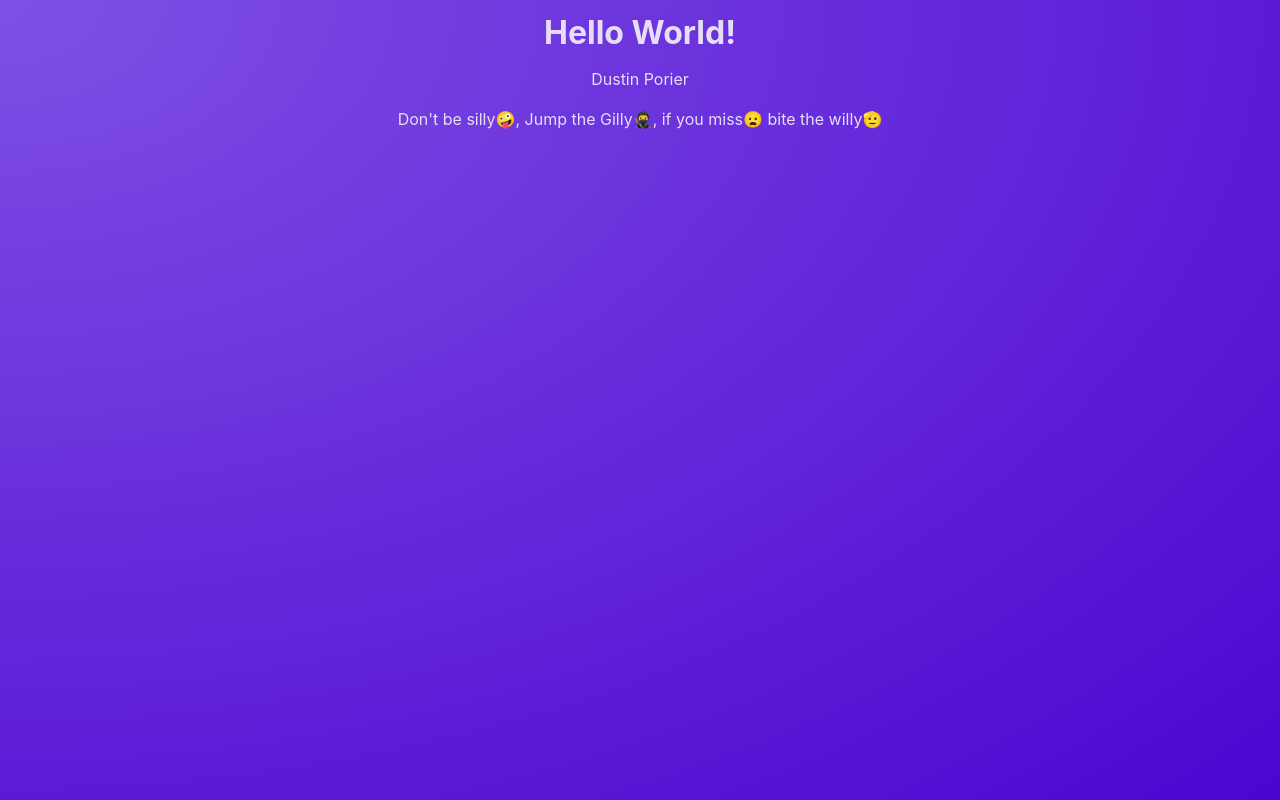
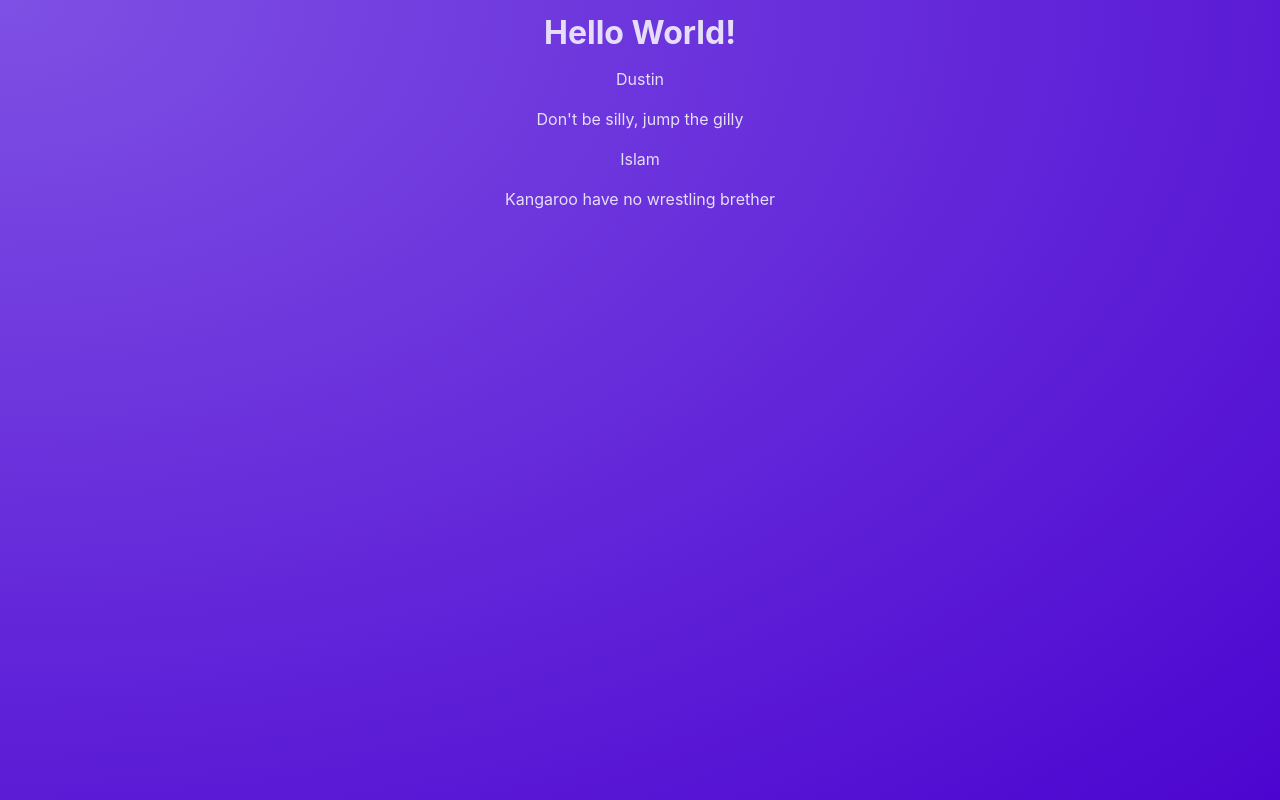
Before and after one commit to AaradhyaGitHub/React-Review, a React (Vite) app in the folder react-postit-basics/: page / in a window 1280 px wide. Built offline with nearby package versions, Linux system fonts and the light colour scheme.

Commit message:
Added and passed props

```diff
--- a/react-postit-basics/src/App.jsx
+++ b/react-postit-basics/src/App.jsx
@@ -1,10 +1,11 @@
 import Post from "./components/Post";
 function App() {
   return (
-    <div>
+    <main>
       <h1>Hello World!</h1>
-      <Post />
-    </div>
+      <Post fighter="Dustin" quote="Don't be silly, jump the gilly" />
+      <Post fighter="Islam" quote="Kangaroo have no wrestling brether" />
+    </main>
   );
 }
 
--- a/react-postit-basics/src/components/Post.jsx
+++ b/react-postit-basics/src/components/Post.jsx
@@ -1,13 +1,8 @@
-export default function Post() {
+export default function Post(props) {
   return (
     <div>
-      <p>Dustin Porier</p>
-      <p>
-        Don't be silly🤪,
-        Jump the Gilly🥷,
-        if you miss😦
-        bite the willy🫡
-      </p>
+      <p>{props.fighter}</p>
+      <p>{props.quote}</p>
     </div>
   );
 }
```
